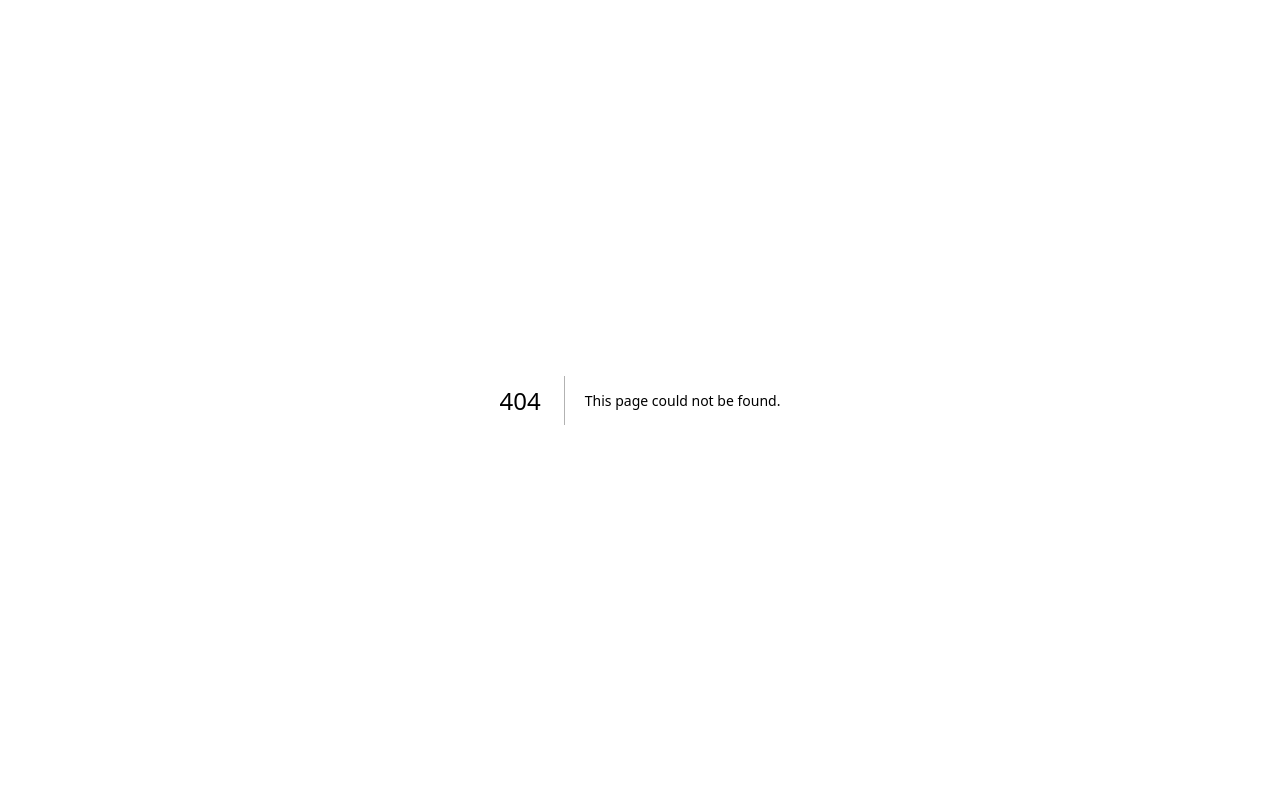
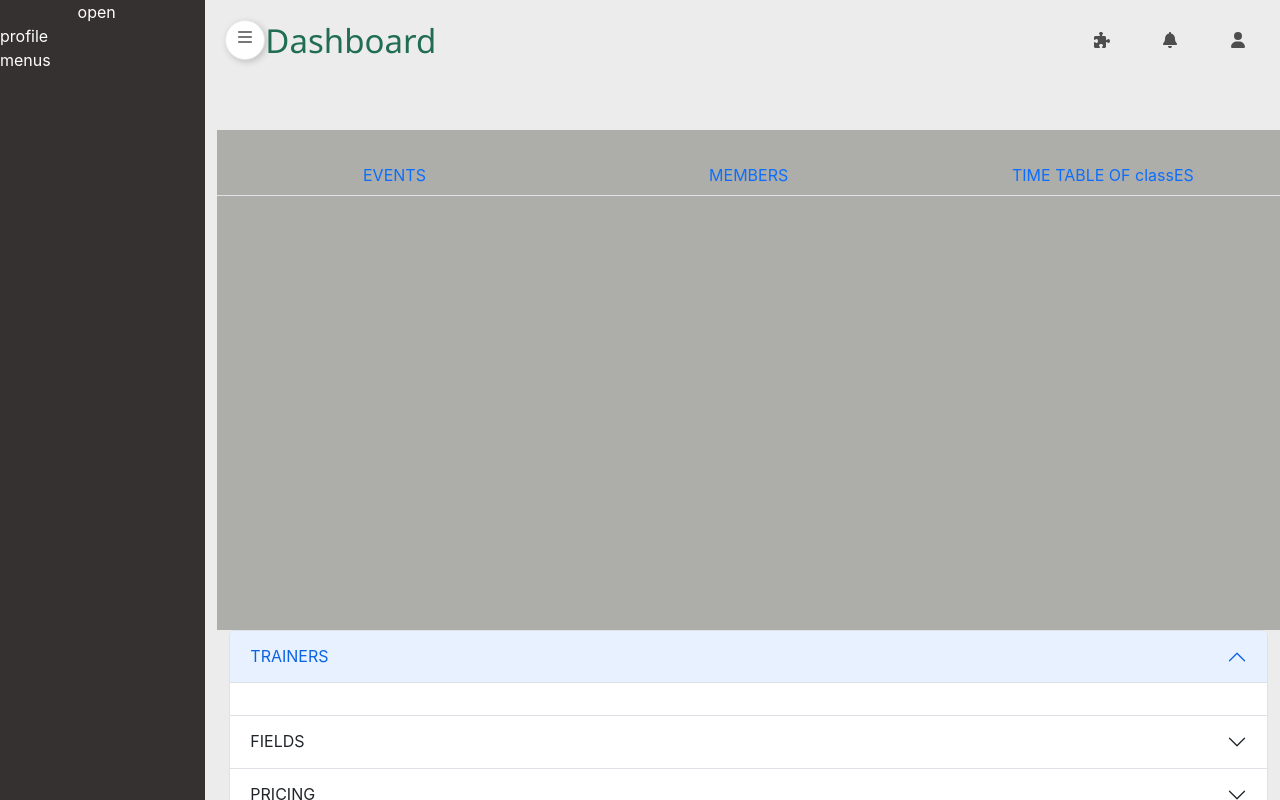
Before and after one commit to mehdizadeh-asma/heros-club, a Next.js app in the folder Frontend/: page /admin in a window 1280 px wide. Before the commit this address had no page. Shown: the top 800 px of the page. Built offline with nearby package versions, Linux system fonts and the light colour scheme.

Commit message:
Add Admin & Dashboard Layout

```diff
--- /dev/null
+++ b/Frontend/components/UI/Dashbords/DashboardLayout.tsx
@@ -0,0 +1,130 @@
+import { useState } from "react";
+import FieldDefination from "@/components/Field/FieldDefination";
+import { FontAwesomeIcon } from "@fortawesome/react-fontawesome";
+import {
+  IconDefinition,
+  faBars,
+  faEllipsis,
+  faUser,
+  faBell,
+  faPuzzlePiece,
+} from "@fortawesome/free-solid-svg-icons";
+
+import Accordion from "react-bootstrap/Accordion";
+import Tab from "react-bootstrap/Tab";
+import Tabs from "react-bootstrap/Tabs";
+import EventManagement from "@/components/Event/EventManagement";
+
+const DashboardLayout = () => {
+  const [DashboardIcon, setDashboardIcon] = useState<IconDefinition>(faBars);
+  const [SidebarStyle, setSidebarStyle] = useState<string>(
+    "col-2 d-flex flex-column sidebarTransition sidebar text-white"
+  );
+  const [MidContainerStyle, setMidContainerStyle] = useState<string>(
+    "col-10 d-flex flex-column midContainer "
+  );
+  const [logostate, setlogostate] = useState<string>("open");
+  const [IconAwesomeStyle, setIconAwesomeStyle] = useState<string>("iconawsome");
+  function changeIconHandler() {
+    if (DashboardIcon === faBars) {
+      setDashboardIcon(faEllipsis);
+      setSidebarStyle("col-1 d-flex flex-column  sidebarTransition sidebar text-white");
+      setMidContainerStyle("col-11 d-flex flex-column midContainerTransition midContainer");
+      setIconAwesomeStyle("iconawsome");
+      setlogostate("close");
+    } else {
+      setDashboardIcon(faBars);
+      setSidebarStyle("col-2 d-flex flex-column sidebarTransition sidebar text-white");
+      setMidContainerStyle("col-10 d-flex flex-column midContainerTransition midContainer");
+      setIconAwesomeStyle("iconawsome");
+
+      setlogostate("open");
+    }
+  }
+
+  return (
+    <div className="container-fluid h-100 m-0 p-0 ">
+      <div className="row h-100">
+        <div className={SidebarStyle}>
+          <div id="DashLogo" className="text-center">
+            {logostate}
+          </div>
+          <div className="">profile</div>
+          <div className="">menus</div>
+        </div>
+        <div id="middleContainer" className={MidContainerStyle}>
+          <div className="text-dark d-flex flex-row-reverse m-2 py-1 h-5  ">
+            <div className="col-8 d-inline-flex flex-row-reverse   log  ">
+              <div className=" mx-4 my-2 py-2">
+                <FontAwesomeIcon
+                  className="iconawesomeSimple "
+                  onClick={changeIconHandler}
+                  icon={faUser}
+                />
+              </div>
+              <div className=" mx-4 my-2 py-2">
+                <FontAwesomeIcon
+                  className="iconawesomeSimple col-2"
+                  onClick={changeIconHandler}
+                  icon={faBell}
+                />
+              </div>
+              <div className=" mx-4 my-2 py-2">
+                <FontAwesomeIcon
+                  className="iconawesomeSimple col-2"
+                  onClick={changeIconHandler}
+                  icon={faPuzzlePiece}
+                />
+              </div>
+            </div>
+            <div className="col-4 d-flex flex-row ">
+              <div className="bg-white  roundImgBtnBorder my-2 py-1">
+                <FontAwesomeIcon
+                  className={IconAwesomeStyle}
+                  onClick={changeIconHandler}
+                  icon={DashboardIcon}
+                />
+              </div>
+              <span className="py-1 herogreentitle">Dashboard</span>
+            </div>
+          </div>
+          <div className="h100 text-dark text-center mt-5">
+            {/* begining of Tabs*/}
+            <br></br>
+            <Tabs defaultActiveKey="profile" id="justify-tab-example" className="mb-3 " justify>
+              <Tab eventKey="EVENTS" title="EVENTS">
+                <EventManagement></EventManagement>
+              </Tab>
+              <Tab eventKey="MEMBERS" title="MEMBERS"></Tab>
+              <Tab eventKey="TTC" title="TIME TABLE OF classES"></Tab>
+            </Tabs>
+            {/* end of Tabs */}
+          </div>
+          {/* end of first content div */}
+          <div className="text-dark container ">
+            {/* beginning of Accordin */}
+            <Accordion defaultActiveKey="0">
+              <Accordion.Item eventKey="0">
+                <Accordion.Header>TRAINERS</Accordion.Header>
+                <Accordion.Body></Accordion.Body>
+              </Accordion.Item>
+              <Accordion.Item eventKey="1" className="bg-secondary">
+                <Accordion.Header>FIELDS</Accordion.Header>
+                <Accordion.Body>
+                  <FieldDefination></FieldDefination>
+                </Accordion.Body>
+              </Accordion.Item>
+
+              <Accordion.Item eventKey="2">
+                <Accordion.Header>PRICING</Accordion.Header>
+                <Accordion.Body></Accordion.Body>
+              </Accordion.Item>
+            </Accordion>
+            {/* end of Accordin*/}
+          </div>
+        </div>
+      </div>
+    </div>
+  );
+};
+export default DashboardLayout;
--- /dev/null
+++ b/Frontend/pages/admin/index.tsx
@@ -0,0 +1,22 @@
+import Head from "next/head";
+
+import DashboardLayout from "@/components/UI/Dashbords/DashboardLayout";
+
+import styles from "@/pages/admin/index.module.css";
+
+export default function Dashboard() {
+  return (
+    <div>
+      <Head>
+        <title>Heros Club Administrator Dashboard</title>
+        <link rel="icon" href="/favicon.ico" />
+      </Head>
+
+      <main>
+        <DashboardLayout />
+      </main>
+
+      <footer className={styles.footer}></footer>
+    </div>
+  );
+}
```
Also changed, not shown: Frontend/components/UI/Dashbords/Dashlayout.css (added, +38 -0 lines), Frontend/pages/admin/index.module.css (renamed from Frontend/pages/index.module.css).
